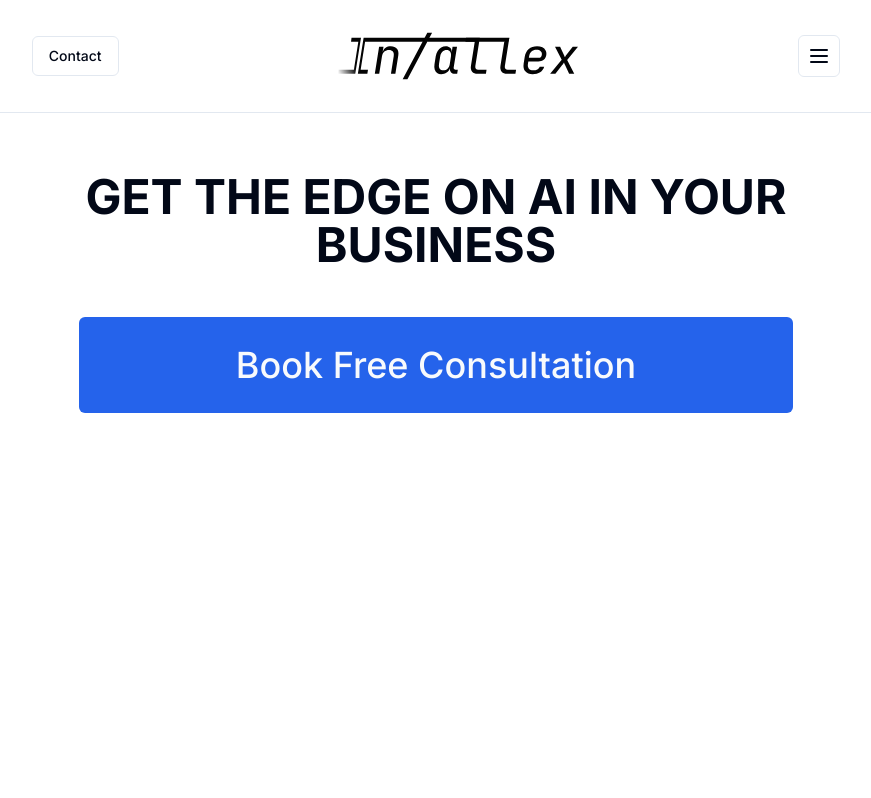
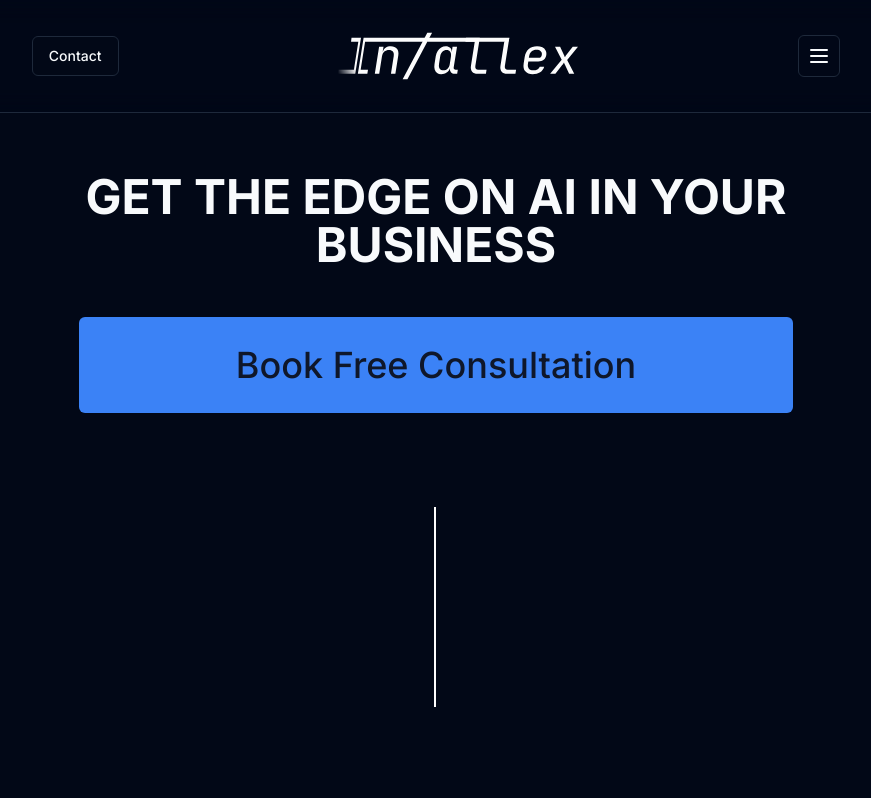
Before and after one commit to wadert3/IntellexPortfolio, a Next.js app: page / in a window 1280 px wide. Shown: the top 798 px of the page, without its empty margins (204-1075 px from the left). Built offline with nearby package versions, Linux system fonts and the light colour scheme; what @vercel/postgres-kysely would draw is missing.

Commit message:
Dark mode mandatory

```diff
--- a/src/app/layout.tsx
+++ b/src/app/layout.tsx
@@ -19,7 +19,7 @@
         <html lang="en">
         <body className={`${inter.className}`}>
         <ThemeProvider attribute="class"
-                       defaultTheme="system"
+                       defaultTheme="dark"
                        enableSystem
                        disableTransitionOnChange>
             <TopBar/>
```
